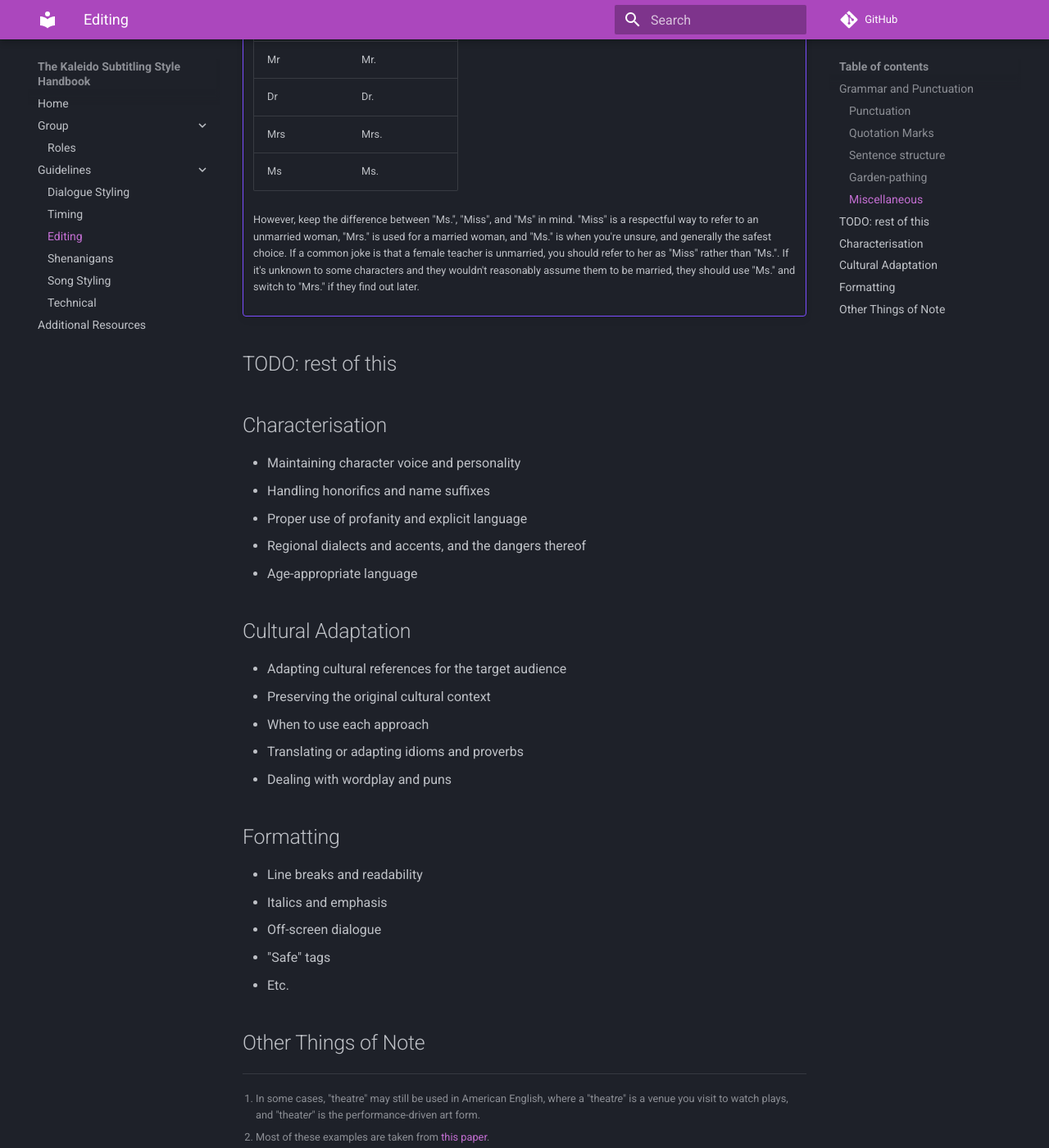
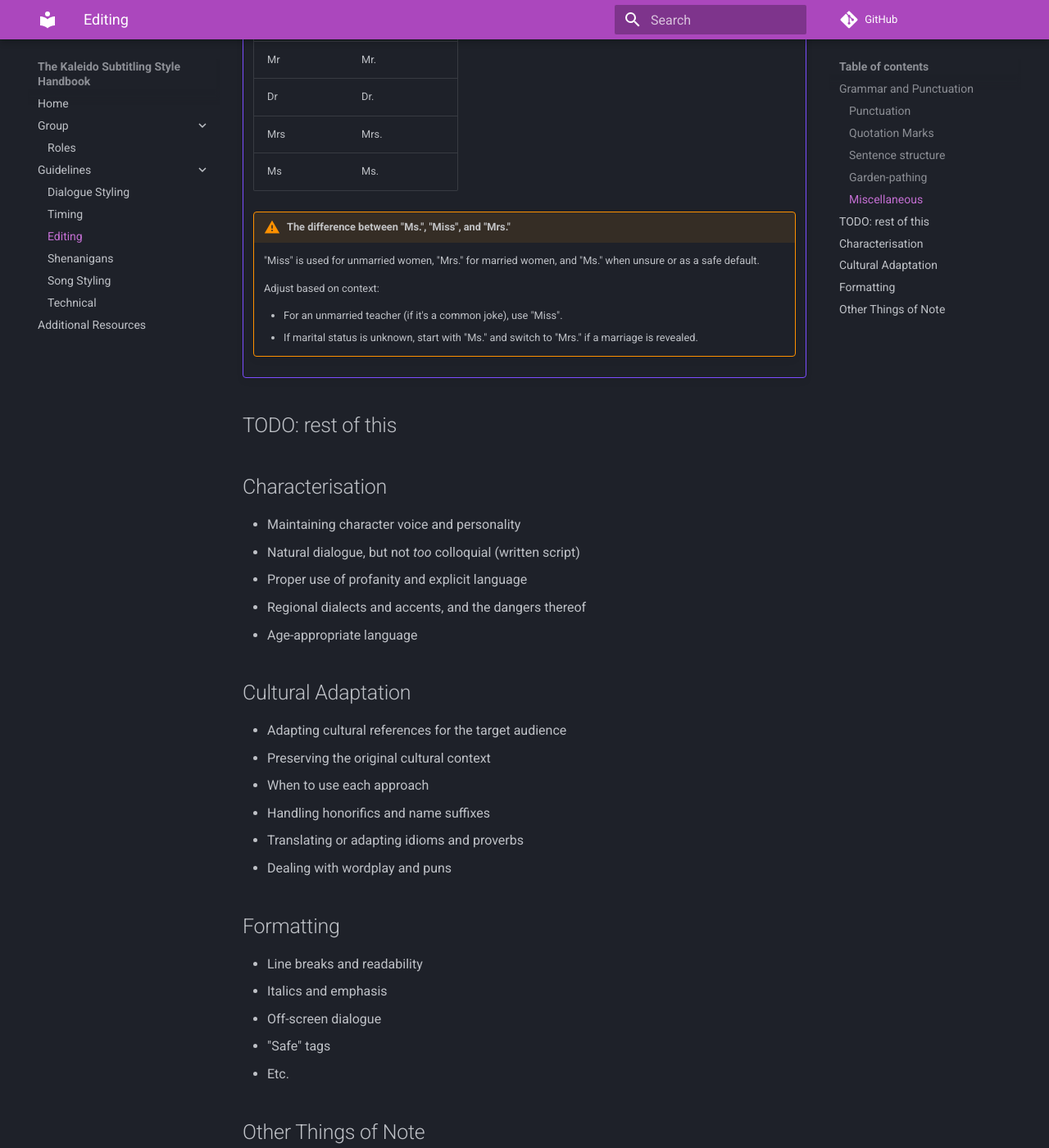
Before and after one commit to Kaleido-subs/style-guide, an MkDocs documentation site: the page built from docs/guidelines/editing.md, in a window 1280 px wide and 1400 px high, scrolled down 5451 px. Shown: the whole window at 82% size. Built offline with MkDocs 1.6.1 and Material for MkDocs 9.7.7, drawn with Linux system fonts in a browser that asks for light colours; comment, search, counter and statistics services are not loaded.

Commit message:
formatting

```diff
--- a/docs/guidelines/editing.md
+++ b/docs/guidelines/editing.md
@@ -744,14 +744,14 @@ and how you may go about rewriting them[^gardenpath].
 As illustrated above,
 there are a variety of ways to rewrite sentences to avoid garden-pathing:
 
--   Adding clarifying words (such as "that", "which", or "who")
--   Changing the verb
--   Adding additional context
--   Splitting the sentence
--   Using active voice
--   Reordering the sentence
--   Eliminating unnecessary modifiers or adjectives
--   Using conjunctions ("and", "but", "or", "so", "for", etc.)
+- Adding clarifying words (such as "that", "which", or "who")
+- Changing the verb
+- Adding additional context
+- Splitting the sentence
+- Using active voice
+- Reordering the sentence
+- Eliminating unnecessary modifiers or adjectives
+- Using conjunctions ("and", "but", "or", "so", "for", etc.)
 
 ### Miscellaneous
 
@@ -773,20 +773,15 @@ Rules that don't fit in the other categories.
         | Mrs             | Mrs.             |
         | Ms              | Ms.              |
 
-        However,
-        keep the difference between "Ms.",
-        "Miss",
-        and "Ms" in mind.
-        "Miss" is a respectful way to refer to an unmarried woman,
-        "Mrs." is used for a married woman,
-        and "Ms." is when you're unsure,
-        and generally the safest choice.
-        If a common joke is that a female teacher is unmarried,
-        you should refer to her as "Miss" rather than "Ms.".
-        If it's unknown to some characters
-        and they wouldn't reasonably assume them to be married,
-        they should use "Ms." and switch to "Mrs."
-        if they find out later.
+        !!! warning "The difference between "Ms.", "Miss", and "Mrs.""
+            "Miss" is used for unmarried women,
+            "Mrs." for married women,
+            and "Ms." when unsure or as a safe default.
+
+            Adjust based on context:
+
+            - For an unmarried teacher (if it's a common joke), use "Miss".
+            - If marital status is unknown, start with "Ms." and switch to "Mrs." if a marriage is revealed.
 
     === "Numbers"
 
@@ -832,27 +827,28 @@ Rules that don't fit in the other categories.
 
 ## Characterisation
 
--   Maintaining character voice and personality
--   Handling honorifics and name suffixes
--   Proper use of profanity and explicit language
--   Regional dialects and accents, and the dangers thereof
--   Age-appropriate language
+- Maintaining character voice and personality
+- Natural dialogue, but not _too_ colloquial (written script)
+- Proper use of profanity and explicit language
+- Regional dialects and accents, and the dangers thereof
+- Age-appropriate language
 
 ## Cultural Adaptation
 
--   Adapting cultural references for the target audience
--   Preserving the original cultural context
--   When to use each approach
--   Translating or adapting idioms and proverbs
--   Dealing with wordplay and puns
+- Adapting cultural references for the target audience
+- Preserving the original cultural context
+- When to use each approach
+- Handling honorifics and name suffixes
+- Translating or adapting idioms and proverbs
+- Dealing with wordplay and puns
 
 ## Formatting
 
--   Line breaks and readability
--   Italics and emphasis
--   Off-screen dialogue
--   "Safe" tags
--   Etc.
+- Line breaks and readability
+- Italics and emphasis
+- Off-screen dialogue
+- "Safe" tags
+- Etc.
 
 ## Other Things of Note
 
```
